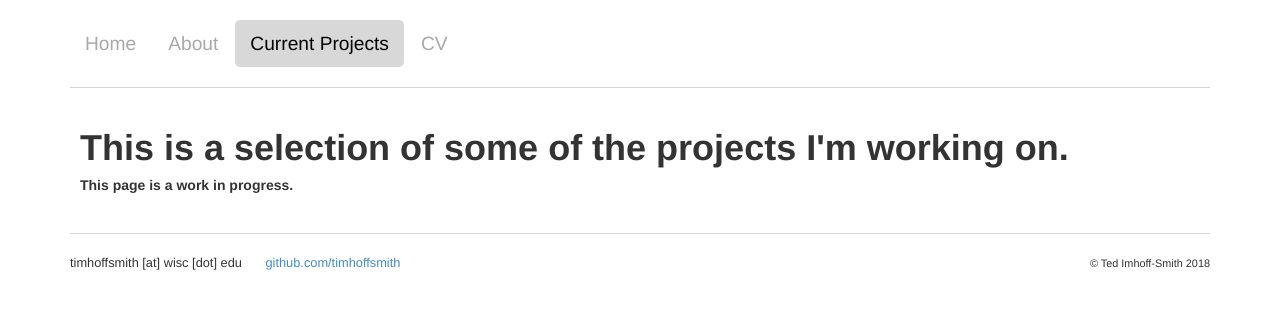
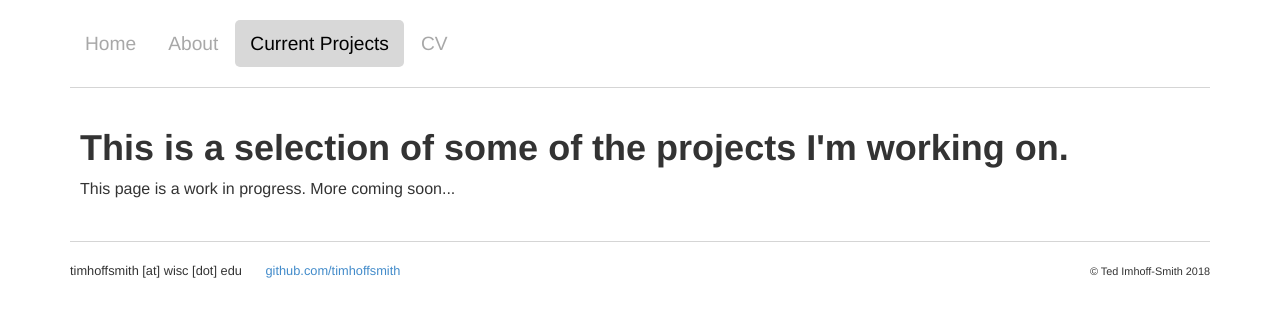
Before and after one commit to timhoffsmith/timhoffsmith.github.io, a Jekyll site: the page built from currentprojects/index.html, in a window 1280 px wide. Shown: the top 317 px of the page. Built offline with Jekyll 4.4.1, drawn with Linux system fonts in a browser that asks for light colours.

Commit message:
Update index.html

```diff
--- a/currentprojects/index.html
+++ b/currentprojects/index.html
@@ -8,6 +8,6 @@ currentprojects: active
 ---
 <div class="blurb">
 	<h1>This is a selection of some of the projects I'm working on.</h1>
-	<h5>This page is a work in progress.</h5>
+	<p>This page is a work in progress. More coming soon...</p>
 	<p></p>
 </div><!-- /.blurb -->
```
